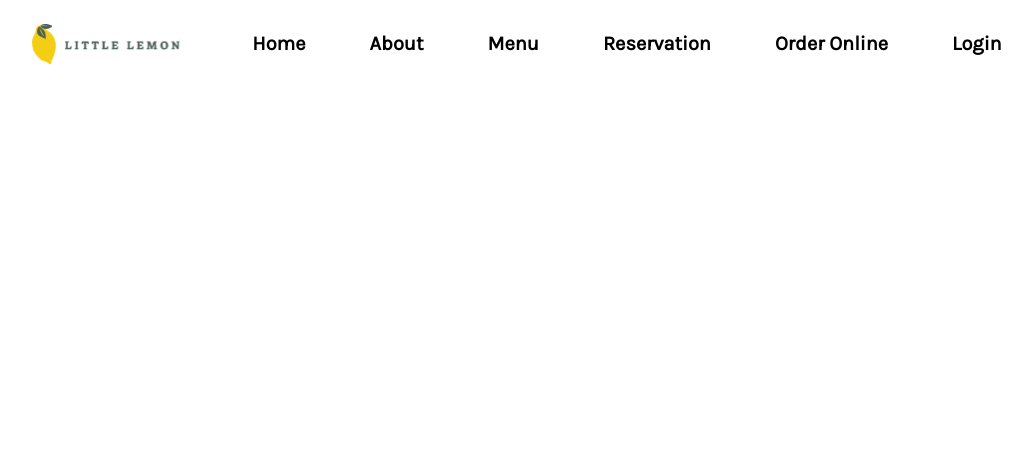
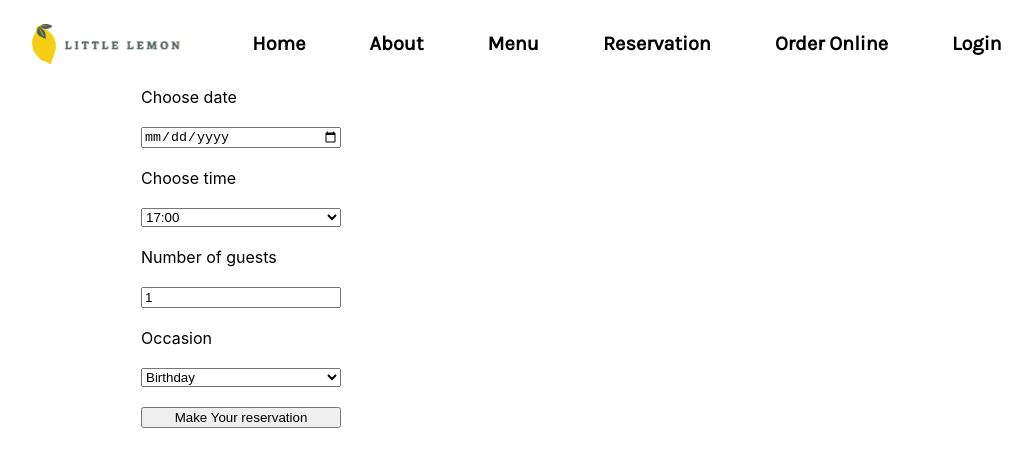
Before and after one commit to hungdvu1710/little-lemon, a React (Create React App) app: page /booking in a window 1280 px wide. Shown: the top 466 px of the page, without its empty margins (115-1147 px from the left). Built offline with nearby package versions, Linux system fonts and the light colour scheme; a web font is replaced by a local one.

Commit message:
Implement basic functionalities for Booking Form Implement basic tests for Booking Form

```diff
--- /dev/null
+++ b/src/BookingForm.js
@@ -0,0 +1,54 @@
+import "./BookingForm.css";
+
+const BookingForm = (props) => {
+  const [date, handleDateChange] = props.dateState;
+  const [guests, handleGuestsChange] = props.guestState;
+  const [occasion, handleOccasionChange] = props.occasionState;
+  const [availableTimes] = props.availableTimesState;
+  const [resTime, handleResTimeChange] = props.resTimeState;
+
+
+  return (
+    <form>
+      <label htmlFor="res-date">Choose date</label>
+      <input
+        type="date"
+        id="res-date"
+        value={date}
+        onChange={handleDateChange}
+      />
+      <label htmlFor="res-time">Choose time</label>
+      <select
+        id="res-time"
+        value={resTime}
+        onChange={handleResTimeChange}
+      >
+        {availableTimes.timeSlots.map((time) => {
+          return <option key={time}>{time}</option>;
+        })}
+      </select>
+      <label htmlFor="guests">Number of guests</label>
+      <input
+        type="number"
+        placeholder="1"
+        min="1"
+        max="10"
+        id="guests"
+        value={guests}
+        onChange={handleGuestsChange}
+      />
+      <label htmlFor="occasion">Occasion</label>
+      <select
+        id="occasion"
+        value={occasion}
+        onChange={handleOccasionChange}
+      >
+        <option>Birthday</option>
+        <option>Anniversary</option>
+      </select>
+      <input type="submit" value="Make Your reservation" />
+    </form>
+  );
+};
+
+export default BookingForm;
--- a/src/BookingPage.js
+++ b/src/BookingPage.js
@@ -1,3 +1,17 @@
-const BookingPage = () => {}
+import BookingForm from "./BookingForm";
+
+const BookingPage = (props) => {
+  return (
+    <section>
+      <BookingForm
+      dateState={props.dateState}
+      guestState={props.guestState}
+      occasionState={props.occasionState}
+      availableTimesState={props.availableTimesState}
+      resTimeState={props.resTimeState}
+    />
+    </section>
+  );
+};
 
 export default BookingPage;
--- a/src/Main.js
+++ b/src/Main.js
@@ -1,14 +1,57 @@
 import { BrowserRouter, Routes, Route } from "react-router-dom";
 import HomePage from "./Homepage";
 import BookingPage from "./BookingPage";
+import { useState, useReducer } from "react";
 
 const Main = () => {
+  const [date, setDate] = useState("");
+  // const [availableTimes, setAvailableTimes] = useState([]);
+  const [resTime, setResTime] = useState("17:00");
+  const [guests, setGuests] = useState(1);
+  const [occasion, setOccasion] = useState("Birthday");
+
+  const updateTimes = (state, action) => {
+    return {timeSlots: ["17:00", "18:00", "19:00", "20:00", "21:00", "22:00"]};
+  }
+
+  const initializeTimes = {timeSlots: ["17:00", "18:00", "19:00", "20:00", "21:00", "22:00"]};
+
+  const [availableTimes, dispatch] = useReducer(updateTimes, initializeTimes);
+
+  const handleResTimeChange = (e) => {
+    setResTime(e.target.value);
+  }
+
+  const handleGuestsChange = (e) => {
+    setGuests(e.target.value);
+  };
+
+  const handleOccasionChange = (e) => {
+    setOccasion(e.target.value);
+  };
+
+  const handleDateChange = (e) => {
+    setDate(e.target.value);
+    dispatch({date: date})
+  };
+
   return (
     <main>
       <BrowserRouter>
         <Routes>
           <Route path="/" element={<HomePage />}></Route>
-          <Route path="/booking" element={<BookingPage />}></Route>
+          <Route
+            path="/booking"
+            element={
+              <BookingPage
+                dateState={[date, handleDateChange]}
+                guestState={[guests, handleGuestsChange]}
+                occasionState={[occasion, handleOccasionChange]}
+                availableTimesState={[availableTimes]}
+                resTimeState={[resTime, handleResTimeChange]}
+              />
+            }
+          ></Route>
         </Routes>
       </BrowserRouter>
     </main>
--- a/src/index.css
+++ b/src/index.css
@@ -73,6 +73,12 @@ section {
   padding: 0 20vw;
 }
 
+form {
+  display: grid;
+  max-width: 200px;
+  gap: 20px
+}
+
 @media screen and (max-width: 1800px) {
   h1 { font-size: 4rem; }
   h2 { font-size: 3rem; }
```
Also changed, not shown: src/BookingForm.css (added), 2 other files (tests, documents, lock files or other folders).
